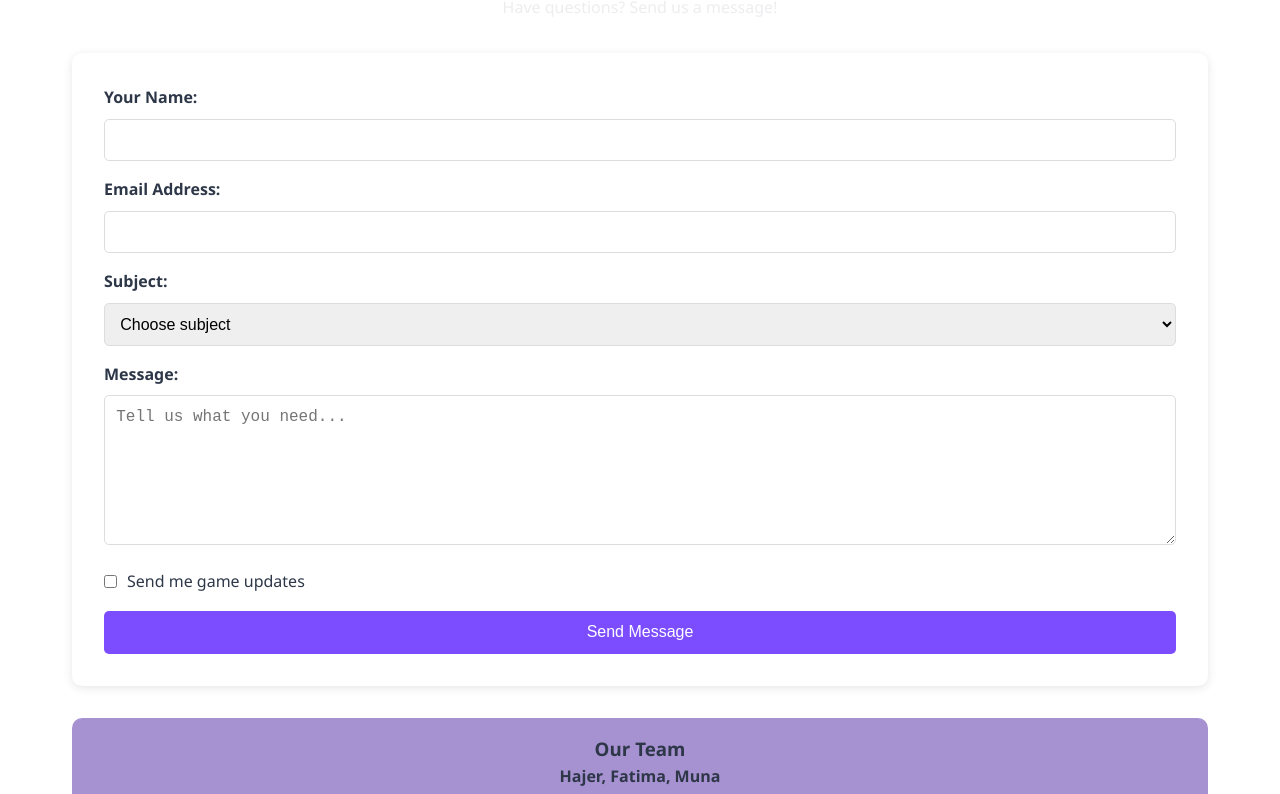
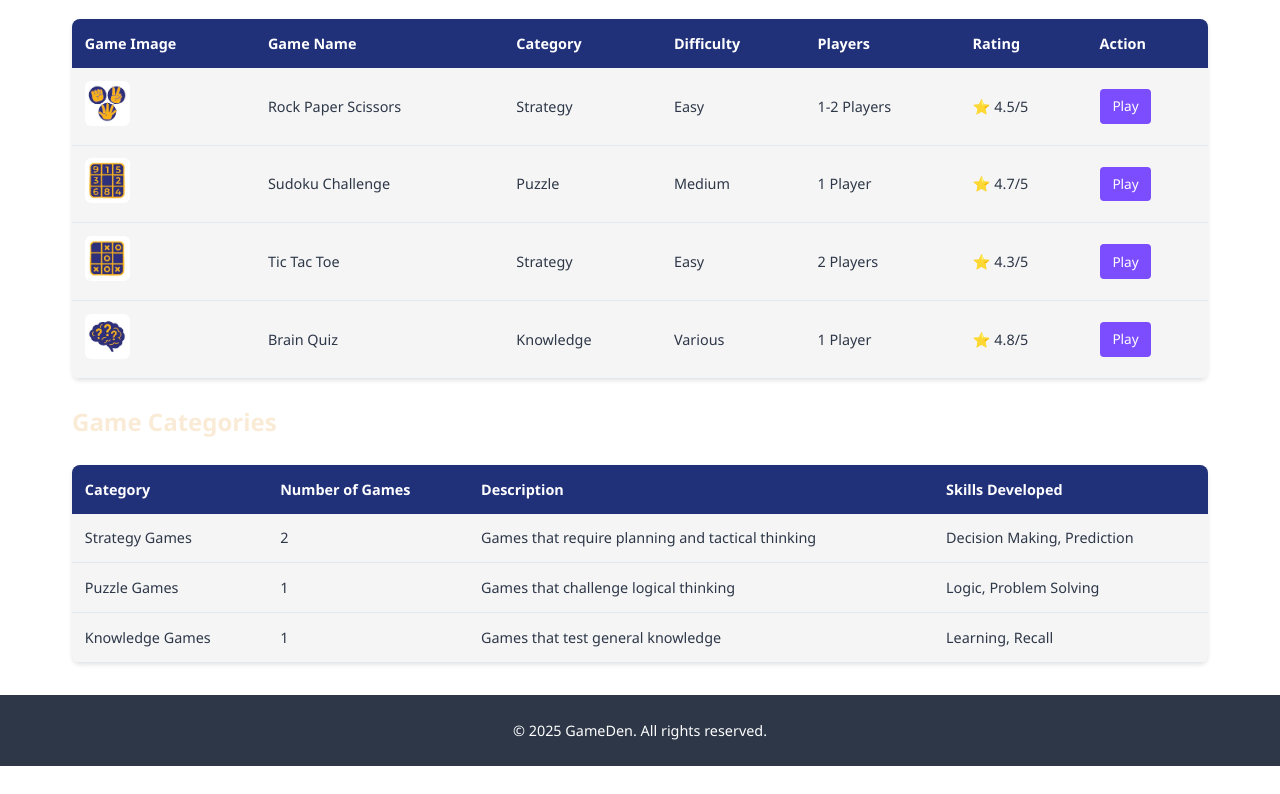
Before and after one commit to Hajer69/GameDen, a plain HTML site: page part2/contact.html in a window 1280 px wide. Shown: the part 113-907 px from the top of the page. After the commit the page ends 879 px from the top, so only its background shows below. Drawn offline with Linux system fonts and the light colour scheme.

Commit message:
Update contact.html

```diff
--- a/part2/contact.html
+++ b/part2/contact.html
@@ -4,77 +4,23 @@
     <meta charset="UTF-8">
     <meta name="viewport" content="width=device-width, initial-scale=1.0">
     <meta name="description" content="Have fun with GameDen, Play interactive online games! Challenge yourself with Sudoku, Rock Paper Scissors, and many more games.">
-    <title>Contact Us - GameDen</title>
+    <title>All Games - GameDen</title>
     <link rel="stylesheet" href="style.css">
     <style>
+        .games-table {
 
-
-        .contact-header {
-            color: #ededef;
-            text-align: center;
-            margin-bottom: 2rem;
-
-
+            padding: 100px 0 50px;
+            background: #f5f5f5;
         }
-
-        .contact-form {
-
-            background: white;
-            padding: 2rem;
-            border-radius: 10px;
-            box-shadow: 0 2px 10px rgba(0,0,0,0.1);
+        .category-table {
+            padding: 100px 0 50px;
+            background: #f5f5f5;
         }
-
-        .form-group {
-            margin-bottom: 1rem;
+        .container h1 {
+            color: antiquewhite;
         }
-
-        .form-label {
-            display: block;
-            margin-bottom: 0.5rem;
-            font-weight: bold;
-        }
-
-        .form-control {
-            width: 100%;
-            padding: 0.7rem;
-            border: 1px solid #ddd;
-            border-radius: 5px;
-            font-size: 1rem;
-            transition: 0.3;
-        }
-        .form-control:hover {
-            border-color: rgb(97, 84, 213);
-            box-shadow: 0 0 8px rgb(97, 84, 213);
-
-        }
-
-        textarea.form-control {
-            height: 150px;
-            resize: vertical;
-        }
-
-        .submit-btn {
-            background: #7C4DFF;
-            color: white;
-            padding: 0.8rem 2rem;
-            border: none;
-            border-radius: 5px;
-            font-size: 1rem;
-            cursor: pointer;
-            width: 100%;
-        }
-
-        .submit-btn:hover {
-            background: #6b3ccc;
-        }
-
-        .contact-info {
-            text-align: center;
-            margin-top: 2rem;
-            padding: 1rem;
-            background: #a691d1;
-            border-radius: 10px;
+        .game-categories h2 {
+            color: antiquewhite;
         }
     </style>
 </head>
@@ -87,71 +33,107 @@
             </div>
             <ul class="nav-menu">
                 <li><a href="index.html" class="nav-link">Home</a></li>
-                <li><a href="games.html" class="nav-link">Games</a></li>
+                <li><a href="games.html" class="nav-link active">Games</a></li>
                 <li><a href="about.html" class="nav-link">About</a></li>
-                <li><a href="contact.html" class="nav-link active">Contact</a></li>
+                <li><a href="contact.html" class="nav-link">Contact</a></li>
                 <li><a href="login.html" class="nav-link login-btn">Sign In</a></li>
             </ul>
         </div>
     </nav>
 
-    <section class="contact-page">
+    <section class="games-page">
         <div class="container">
-            <div class="contact-header">
-                <h1>Contact Us</h1>
-                <p>Have questions? Send us a message!</p>
-            </div>
+            <h1>All Games Collection</h1>
 
-            <div class="contact-form">
-                <form action="https://httpbin.org/get" method="GET">
-                    <div class="form-group">
-                        <label class="form-label">Your Name:</label>
-                        <input type="text" name="name" class="form-control" required>
-                    </div>
+            <!-- Games Table -->
+            <table class="games-table">
+                <thead>
+                    <tr>
+                        <th>Game Image</th>
+                        <th>Game Name</th>
+                        <th>Category</th>
+                        <th>Difficulty</th>
+                        <th>Players</th>
+                        <th>Rating</th>
+                        <th>Action</th>
+                    </tr>
+                </thead>
+                <tbody>
+                    <tr>
+                        <td><img src="images/rps.jpg" alt="Rock Paper Scissors" class="table-image"></td>
+                        <td>Rock Paper Scissors</td>
+                        <td>Strategy</td>
+                        <td>Easy</td>
+                        <td>1-2 Players</td>
+                        <td>⭐ 4.5/5</td>
+                        <td><a href="rps.html" class="btn-table">Play</a></td>
+                    </tr>
+                    <tr>
+                        <td><img src="images/sudoku.jpg" alt="Sudoku" class="table-image"></td>
+                        <td>Sudoku Challenge</td>
+                        <td>Puzzle</td>
+                        <td>Medium</td>
+                        <td>1 Player</td>
+                        <td>⭐ 4.7/5</td>
+                        <td><a href="sudoku.html" class="btn-table">Play</a></td>
+                    </tr>
+                    <tr>
+                        <td><img src="images/tictactoe.jpg" alt="Tic Tac Toe" class="table-image"></td>
+                        <td>Tic Tac Toe</td>
+                        <td>Strategy</td>
+                        <td>Easy</td>
+                        <td>2 Players</td>
+                        <td>⭐ 4.3/5</td>
+                        <td><a href="tictactoe.html" class="btn-table">Play</a></td>
+                    </tr>
+                    <tr>
+                        <td><img src="images/quiz.jpg" alt="Quiz Game" class="table-image"></td>
+                        <td>Brain Quiz</td>
+                        <td>Knowledge</td>
+                        <td>Various</td>
+                        <td>1 Player</td>
+                        <td>⭐ 4.8/5</td>
+                        <td><a href="quiz.html" class="btn-table">Play</a></td>
+                    </tr>
+                </tbody>
+            </table>
 
-                    <div class="form-group">
-                        <label class="form-label">Email Address:</label>
-                        <input type="email" name="email" class="form-control" required>
-                    </div>
-
-                    <div class="form-group">
-                        <label class="form-label">Subject:</label>
-                        <select name="subject" class="form-control" required>
-                            <option value="">Choose subject</option>
-                            <option value="problem">Problem with game</option>
-                            <option value="suggestion">Game suggestion</option>
-                            <option value="question">General question</option>
-                        </select>
-                    </div>
-
-                    <div class="form-group">
-                        <label class="form-label">Message:</label>
-                        <textarea name="message" class="form-control" required placeholder="Tell us what you need..."></textarea>
-                    </div>
-
-                    <div class="form-group">
-                        <label style="display: flex; align-items: center; gap: 10px;">
-                            <input type="checkbox" name="newsletter" value="yes">
-                            Send me game updates
-                        </label>
-                    </div>
-
-                    <button type="submit" class="submit-btn">Send Message</button>
-                </form>
-            </div>
-
-            <div class="contact-info">
-                <h3>Our Team</h3>
-                <p><strong>Hajer, Fatima, Muna</strong></p>
-                <p>COMP3700 - Fall 2025</p>
-                <p>Sultan Qaboos University</p>
+            <!-- Game Categories Table -->
+            <div class="game-categories">
+                <h2>Game Categories</h2>
+                <table class="category-table">
+                    <tr>
+                        <th>Category</th>
+                        <th>Number of Games</th>
+                        <th>Description</th>
+                        <th>Skills Developed</th>
+                    </tr>
+                    <tr>
+                        <td>Strategy Games</td>
+                        <td>2</td>
+                        <td>Games that require planning and tactical thinking</td>
+                        <td>Decision Making, Prediction</td>
+                    </tr>
+                    <tr>
+                        <td>Puzzle Games</td>
+                        <td>1</td>
+                        <td>Games that challenge logical thinking</td>
+                        <td>Logic, Problem Solving</td>
+                    </tr>
+                    <tr>
+                        <td>Knowledge Games</td>
+                        <td>1</td>
+                        <td>Games that test general knowledge</td>
+                        <td>Learning, Recall</td>
+                    </tr>
+                </table>
             </div>
         </div>
     </section>
 
     <footer>
         <div class="container">
-            <p>&copy; 2025 GameDen. Student Project.</p>
+            <p>&copy; 2025 GameDen. All rights reserved.</p>
         </div>
     </footer>
 </body>
```
